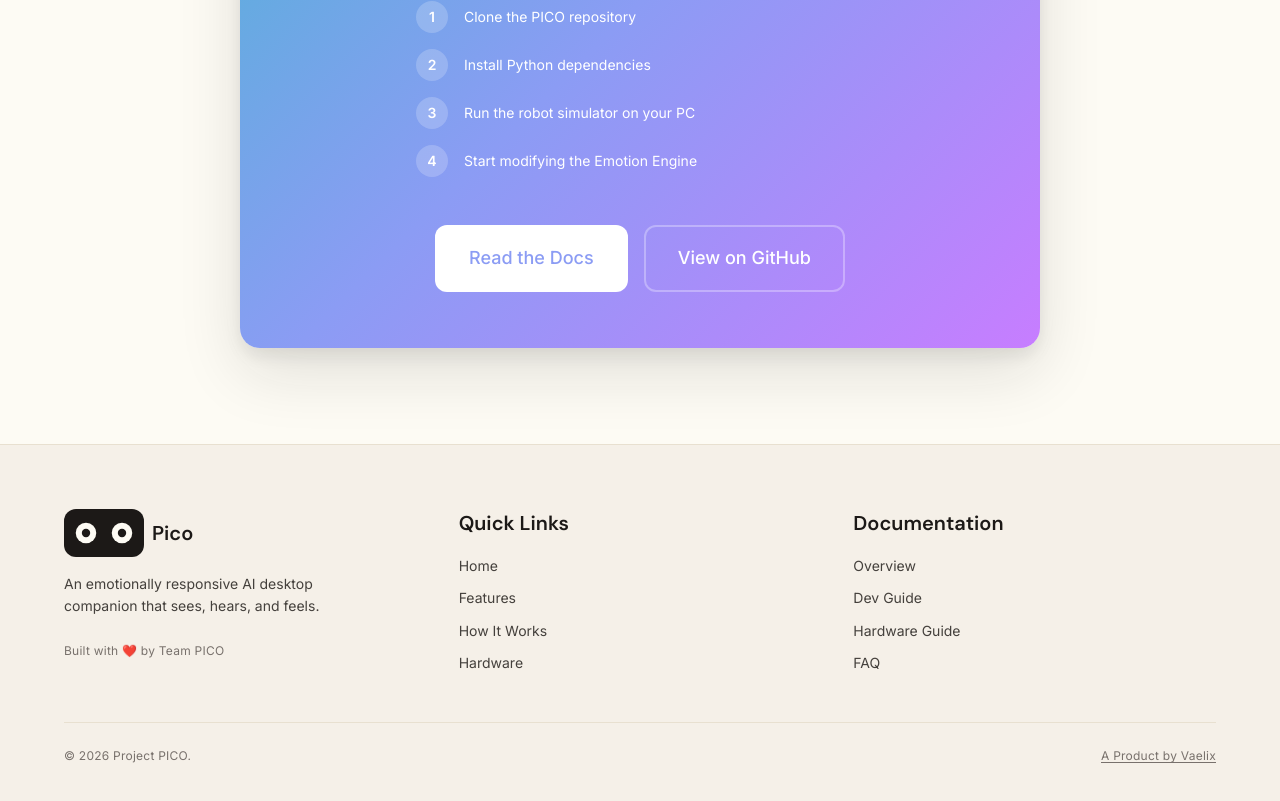
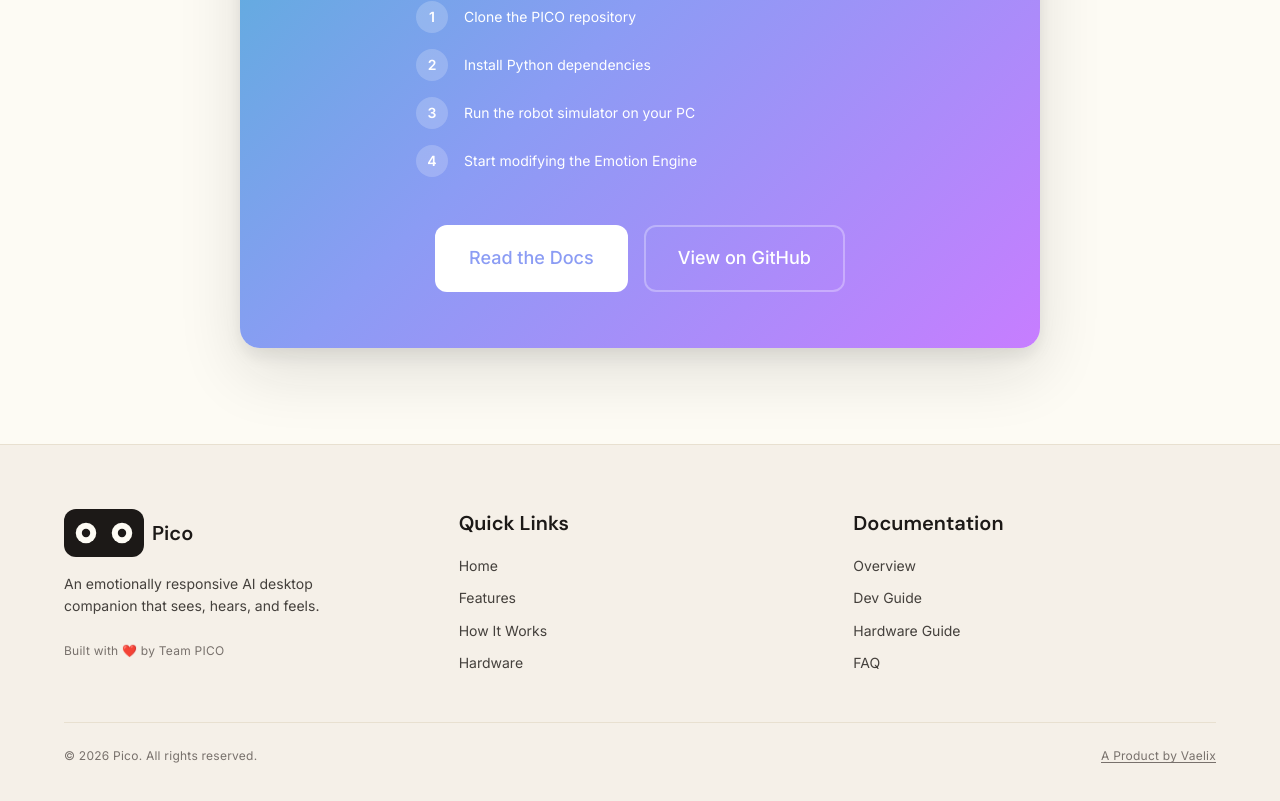
Before and after one commit to manishborikar92/Pico, a Next.js app in the folder web/: page / in a window 1280 px wide. Shown: the part 6936-7737 px from the top of the page. Built offline with nearby package versions, Linux system fonts and the light colour scheme.

Commit message:
fix(web): Update footer copyright text and add rights reservation
- Change copyright attribution from "Project PICO" to "Pico"
- Add "All rights reserved" clause to copyright notice
- Align branding terminology with project-focused language conventions

```diff
--- a/web/src/components/layout/Footer.js
+++ b/web/src/components/layout/Footer.js
@@ -78,7 +78,7 @@ export default function Footer() {
                 {/* Bottom strip */}
                 <div className="mt-12 pt-6 border-t border-warm-gray-mid flex flex-col md:flex-row items-center justify-between gap-4">
                     <p className="text-caption text-ink-muted">
-                        © {new Date().getFullYear()} Project PICO.
+                        © {new Date().getFullYear()} Pico. All rights reserved.
                     </p>
                     <p className="text-caption text-ink-muted">
                         <a
```
